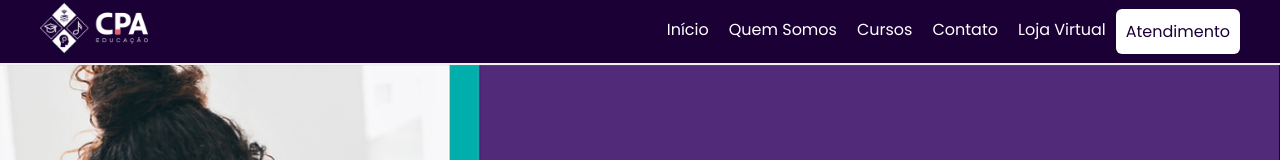
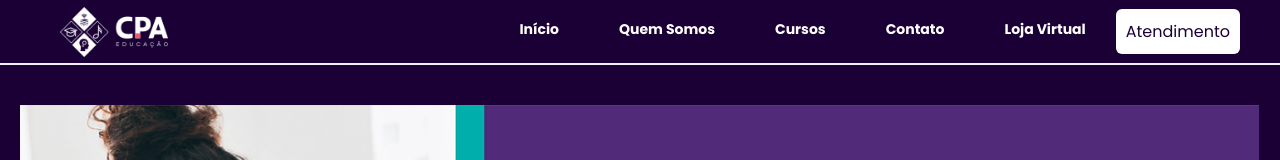
Before and after one commit to jefersonmmacedo/oficial-site-cpaedu, a React (Create React App) app: page / in a window 1280 px wide. Shown: the top 160 px of the page. Built offline with nearby package versions, Linux system fonts and the light colour scheme; no server answers; the database is empty.

Commit message:
link depoiments

```diff
--- a/src/pages/About/About.jsx
+++ b/src/pages/About/About.jsx
@@ -4,6 +4,7 @@ import { useEffect, useState } from "react";
 import "./about.css"
 import { Footer } from "../../components/Footer/Footer";
 import Navbar from "../../components/Navbar/Navbar";
+import Navbar2 from "../../components/Nav/Navbar";
 
 function About() {
     const [informations, setInformations] = useState([]);
@@ -37,7 +38,7 @@ console.log(informations[0]);
 
     return (
         <>
-            <Navbar />
+            <Navbar2 />
         <div className="about">
             <div className="section">
                 <h1>Nossa história</h1>
--- a/src/pages/Home/Home.jsx
+++ b/src/pages/Home/Home.jsx
@@ -17,6 +17,7 @@ function Home() {
             <h1>Depoimentos de nossos alunos</h1>
             <div className="dep">
             <Depoiments />
+            <a href="/depoiments">Todos os depoimentos</a>
             </div>
             <Footer />
         </div>
--- a/src/pages/Home/home.css
+++ b/src/pages/Home/home.css
@@ -7,3 +7,17 @@
     width: 90%;
     margin: 0px auto;
 }
+
+.home a {
+    text-decoration: none;
+    font-size:14px;
+    display: flex;
+    align-items: center;
+    justify-content:center;
+    flex-direction:row;
+    color: #fff;
+    font-weight: 700;
+    padding: 20px;
+    margin: 20px 0;
+    border-radius: 6px;
+}
```
